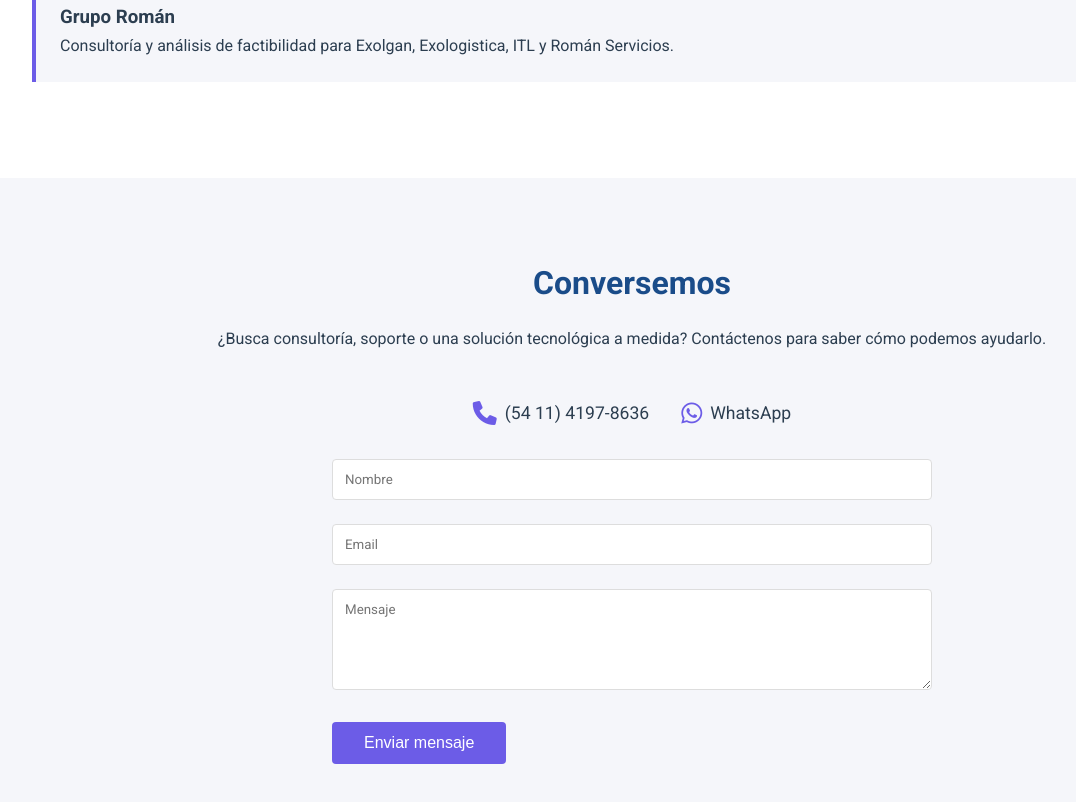
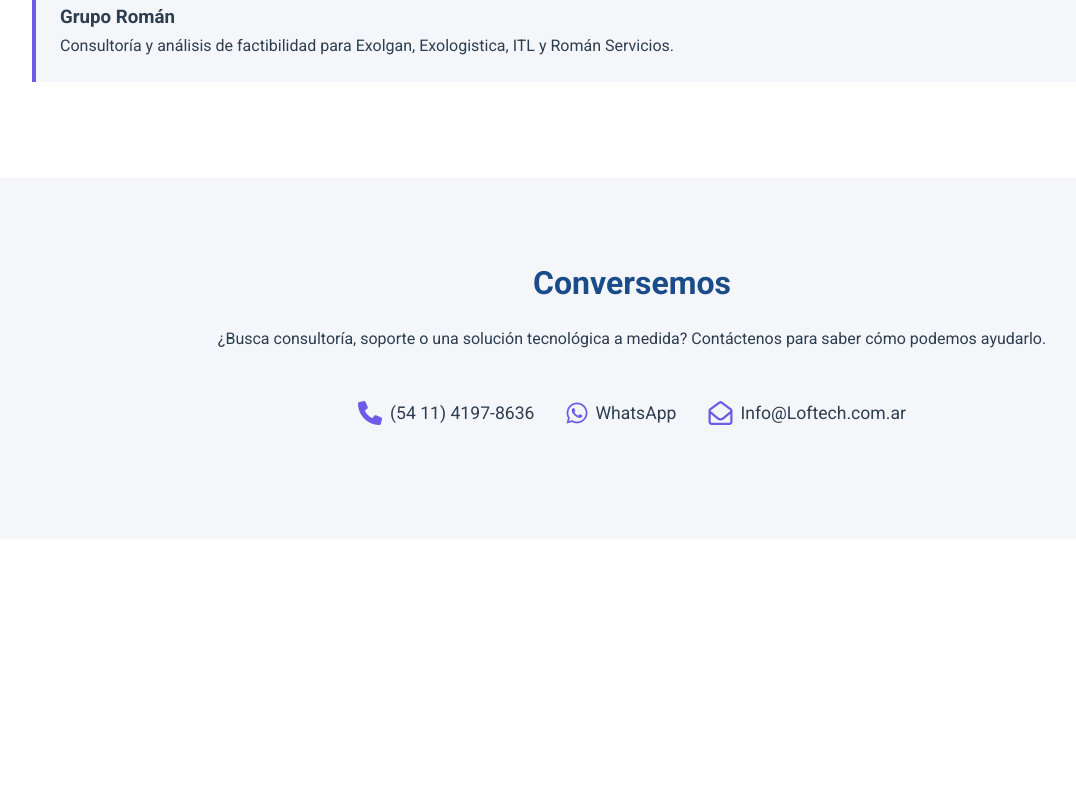
Before and after one commit to HoracioPardo/Loftech, a plain HTML site: page index.html in a window 1280 px wide. Shown: the part 2152-2954 px from the top of the page, without its empty margins (8-1084 px from the left). After the commit the page ends 2691 px from the top, so only its background shows below. Drawn offline with Linux system fonts and the light colour scheme.

Commit message:
Update index.html

```diff
--- a/index.html
+++ b/index.html
@@ -320,28 +320,24 @@
             </div>
 
             <div class="contact-info">
+
                 <a href="tel:+541141978636">
                     <i class="fas fa-phone"></i>
                     (54 11) 4197-8636
                 </a>
-                <a href="https://wa.me/541141978636">
+
+                <a href="https://wa.me/(5411)4197-8636">
                     <i class="fab fa-whatsapp"></i>
                     WhatsApp
                 </a>
+
+                <a href="mailto:Info@Loftech.com.ar">
+                        <i class="far fa-envelope-open"></i>
+                        Info@Loftech.com.ar
+                </a>
             </div>
 
-            <form class="contact-form" action="mailto:info@loftech.com.ar" method="POST" enctype="text/plain">
-                <div class="form-group">
-                    <input type="text" name="nombre" placeholder="Nombre" required>
-                </div>
-                <div class="form-group">
-                    <input type="email" name="email" placeholder="Email" required>
-                </div>
-                <div class="form-group">
-                    <textarea name="mensaje" placeholder="Mensaje" rows="5" required></textarea>
-                </div>
-                <button type="submit">Enviar mensaje</button>
-            </form>
+
         </div>
     </section>
 </body>
```
